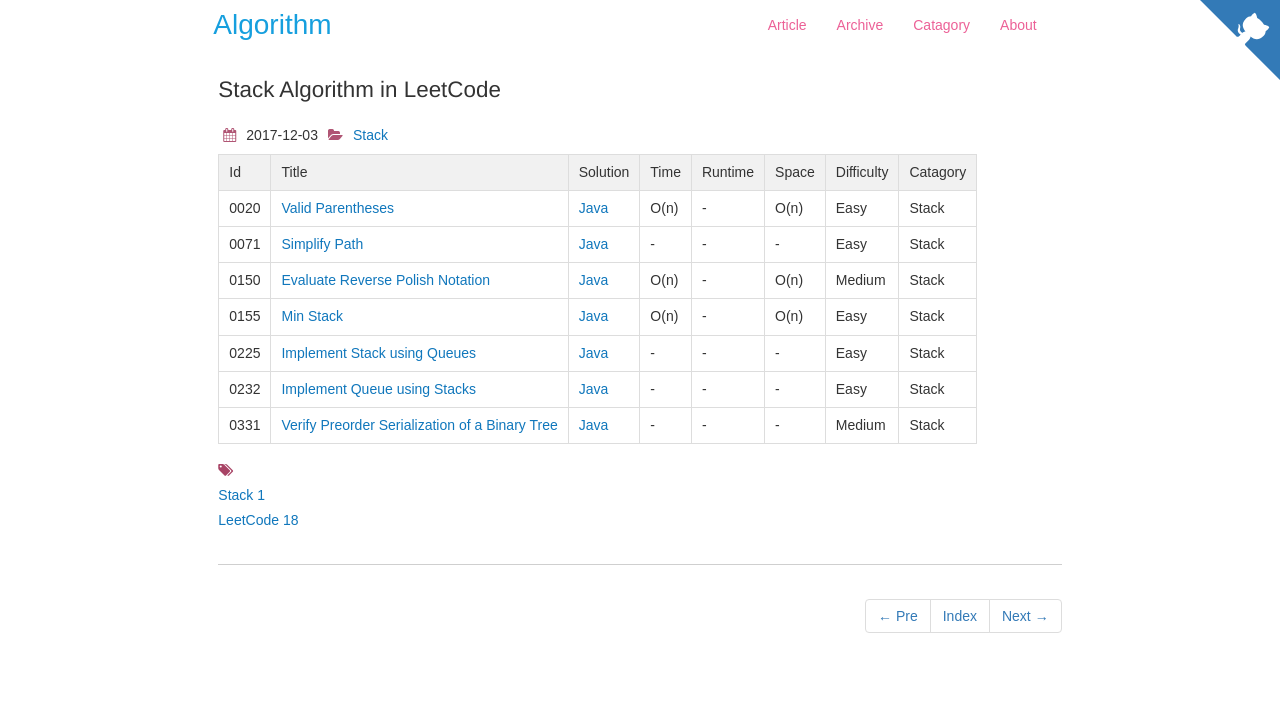
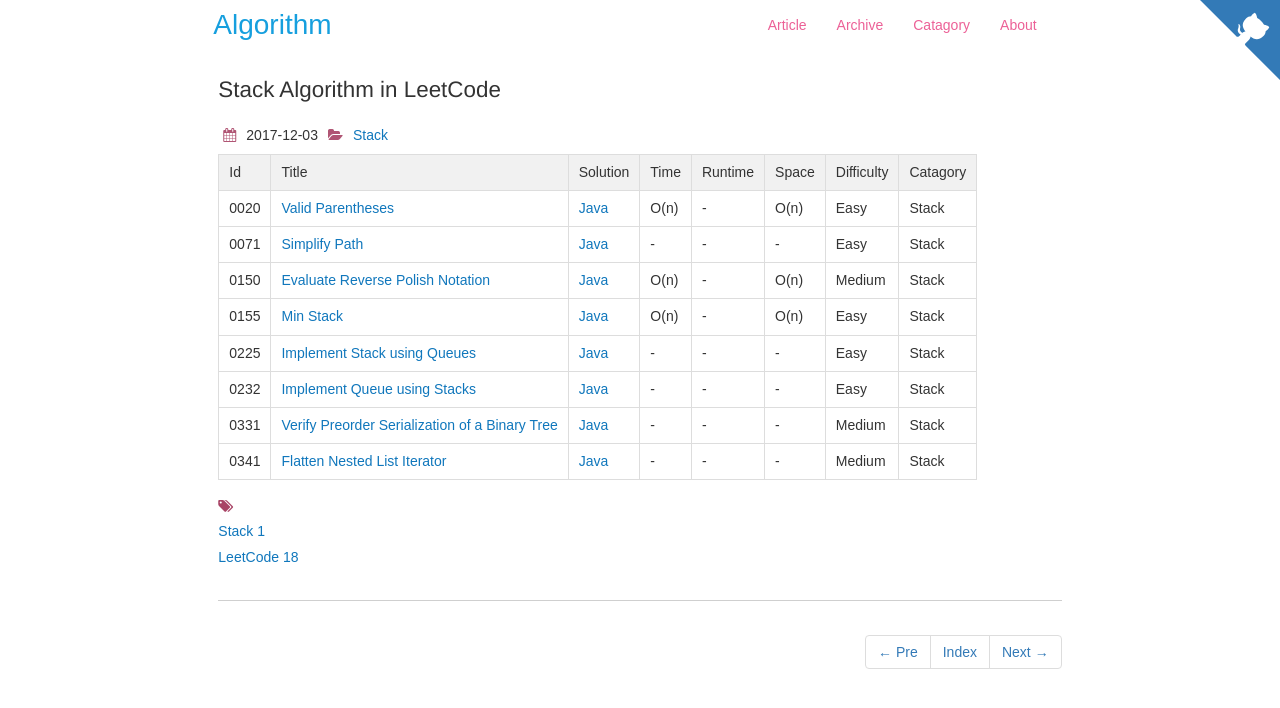
Before and after one commit to dunso/algorithm, a Jekyll site: the page built from docs/_posts/2017-12-03-Stack.md, in a window 1280 px wide. Shown: the top 708 px of the page. Built offline with Jekyll 4.4.1, drawn with Linux system fonts in a browser that asks for light colours; nearby versions of some CDN libraries.

Commit message:
Add index of LeetCode0341.java to docs

```diff
--- a/docs/_posts/2017-12-03-Stack.md
+++ b/docs/_posts/2017-12-03-Stack.md
@@ -19,3 +19,4 @@
 |0225|[Implement Stack using Queues](https://leetcode.com/problems/implement-stack-using-queues/) | [Java](https://e.srl/leetcode-225/)  |-|-|-|  Easy |Stack|
 |0232|[Implement Queue using Stacks](https://leetcode.com/problems/implement-queue-using-stacks/) | [Java](https://e.srl/leetcode-232/)  |-|-|-|  Easy |Stack|
 |0331|[Verify Preorder Serialization of a Binary Tree](https://leetcode.com/problems/verify-preorder-serialization-of-a-binary-tree/) | [Java](https://e.srl/leetcode-331/)  |-|-|-|  Medium |Stack|
+|0341|[Flatten Nested List Iterator](https://leetcode.com/problems/flatten-nested-list-iterator) | [Java](https://e.srl/leetcode-341/)  |-|-|-|  Medium |Stack|
```
